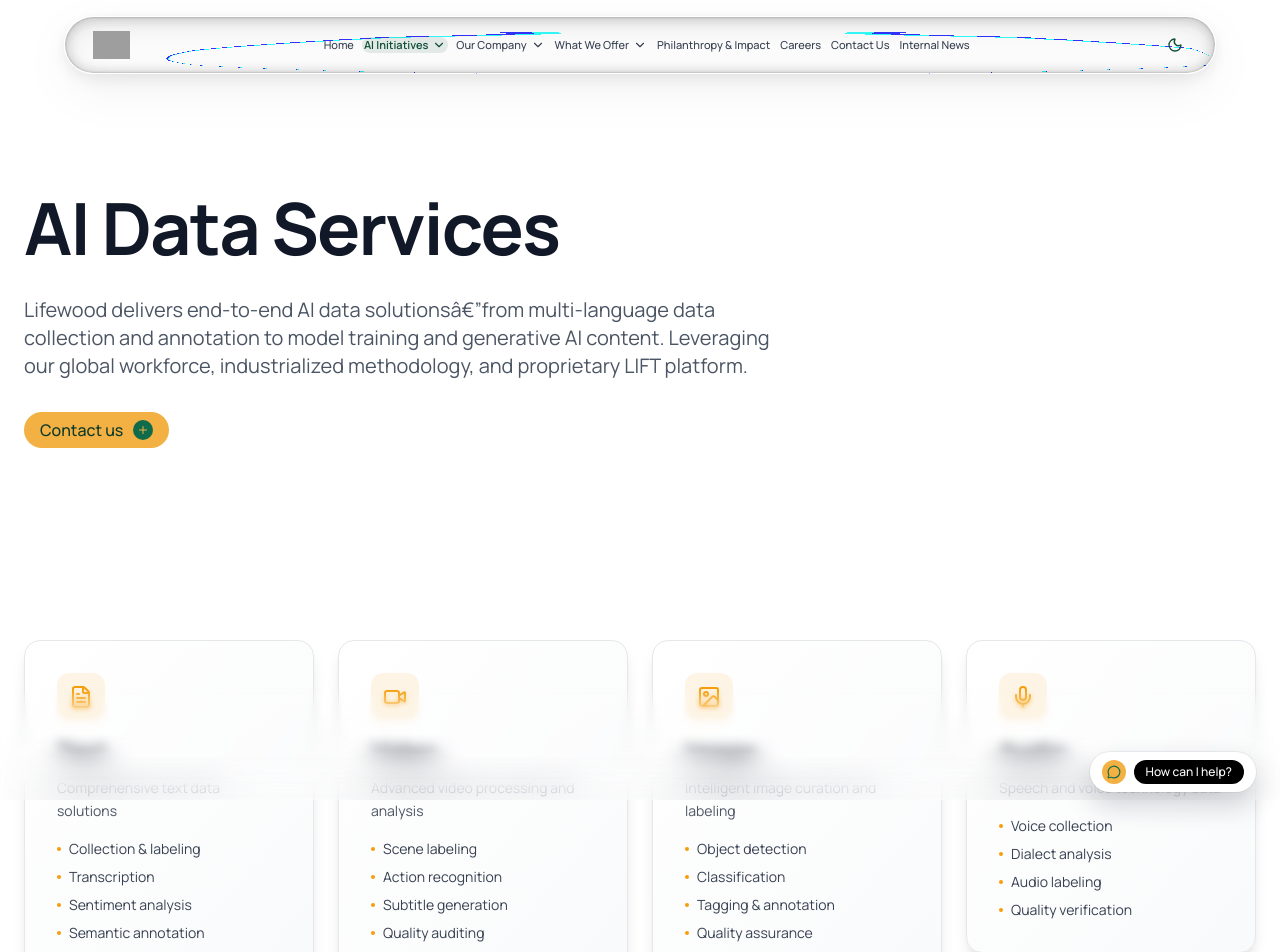
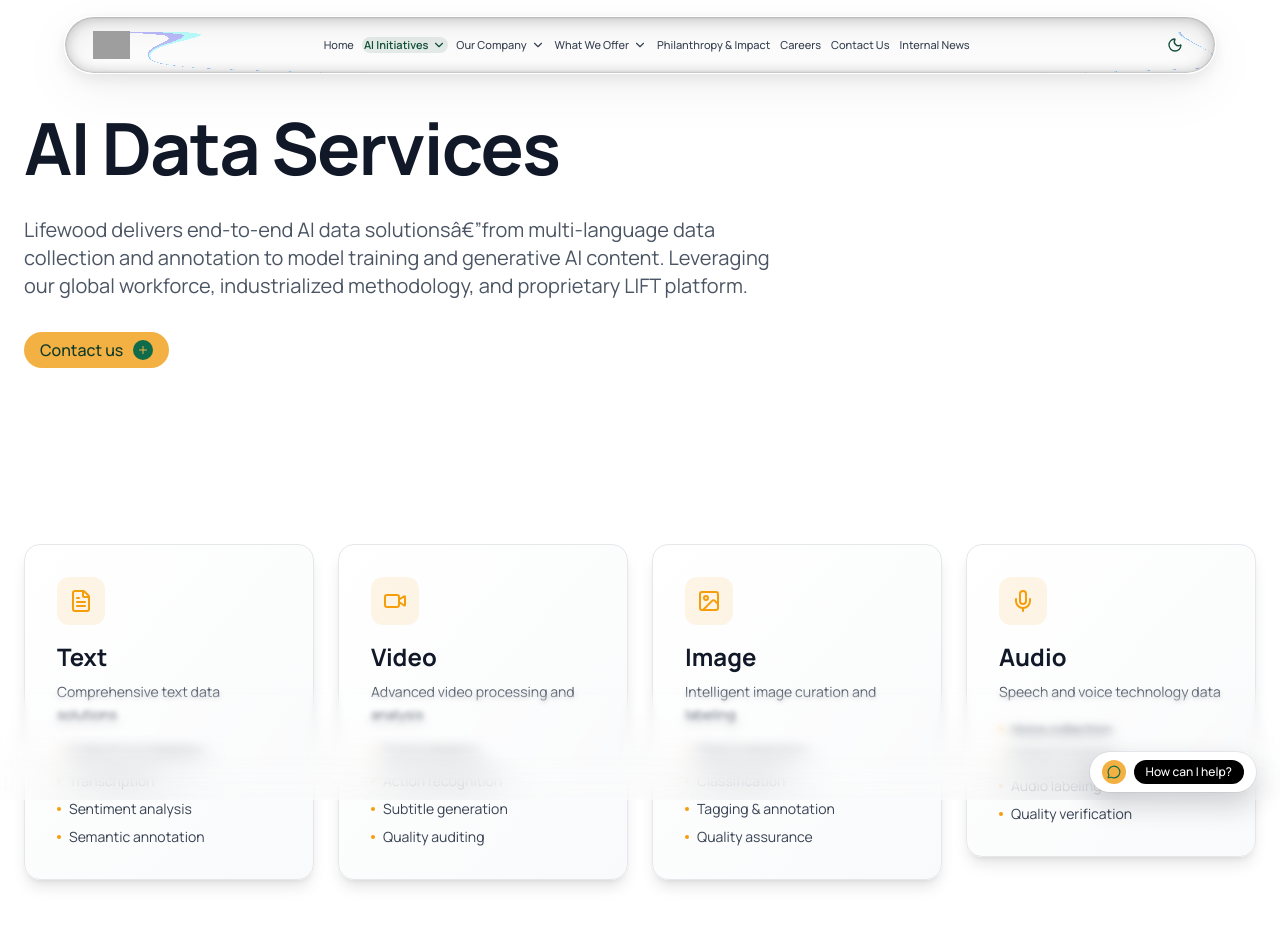
Before and after one commit to boi-daaniel/Lifewood-website, a React (Vite) app: page /ai-services in a window 1280 px wide. Shown: the top 952 px of the page. Built offline with nearby package versions, Linux system fonts and the light colour scheme; grey boxes are pictures that could not be loaded; a web font is replaced by a local one.

Commit message:
Updated navbar dropdown and Philanthropy page

```diff
--- a/components/Navbar.tsx
+++ b/components/Navbar.tsx
@@ -95,18 +95,18 @@
                 height="auto"
                 borderRadius={999}
                 borderWidth={0.05}
-                displace={0.42}
-                distortionScale={-170}
+                displace={0.22}
+                distortionScale={-90}
                 redOffset={0}
-                greenOffset={8}
-                blueOffset={16}
-                brightness={58}
-                opacity={0.95}
-                blur={9}
-                saturation={1.18}
-                backgroundOpacity={0.2}
-                mixBlendMode="screen"
-                className="w-full border border-white/55 shadow-[0_12px_30px_-20px_rgba(10,20,18,0.45)]"
+                greenOffset={4}
+                blueOffset={8}
+                brightness={64}
+                opacity={0.98}
+                blur={10}
+                saturation={1.06}
+                backgroundOpacity={0.74}
+                mixBlendMode="normal"
+                className="w-full border border-white/90 bg-white/85 ring-1 ring-black/8 shadow-[0_14px_30px_-18px_rgba(8,20,18,0.42)]"
                 style={{ overflow: 'visible' }}
             >
                 <div className={`w-full flex items-center ${isCollapsed ? 'justify-between px-3 md:px-2 py-1.5' : 'justify-between px-3 md:px-5 py-1.5'}`}>
@@ -150,7 +150,7 @@
                                     </button>
 
                                     {item.children && (
-                                        <div className="absolute top-full left-1/2 -translate-x-1/2 mt-1.5 min-w-[11rem] w-max opacity-0 invisible group-hover:opacity-100 group-hover:visible transition-all duration-200 transform translate-y-1 group-hover:translate-y-0">
+                                        <div className="absolute z-[120] top-full left-1/2 -translate-x-1/2 mt-1.5 min-w-[11rem] w-max opacity-0 invisible group-hover:opacity-100 group-hover:visible transition-all duration-200 transform translate-y-1 group-hover:translate-y-0">
                                             <GlassSurface
                                                 width="100%"
                                                 height="auto"
@@ -162,13 +162,18 @@
                                                 redOffset={0}
                                                 greenOffset={2}
                                                 blueOffset={4}
-                                                brightness={60}
-                                                opacity={0.94}
+                                                brightness={70}
+                                                opacity={1}
                                                 blur={10}
-                                                saturation={1.15}
-                                                backgroundOpacity={0.22}
+                                                saturation={1.02}
+                                                backgroundOpacity={0.9}
                                                 mixBlendMode="normal"
-                                                className="rounded-[14px] border border-white/80 bg-white/70 backdrop-blur-xl ring-1 ring-black/10 shadow-[0_18px_35px_-20px_rgba(15,23,42,0.55)]"
+                                                className="rounded-[14px] border border-white bg-white/95 backdrop-blur-xl ring-1 ring-black/12 shadow-[0_18px_35px_-20px_rgba(15,23,42,0.6)]"
+                                                style={{
+                                                    background: 'rgba(255,255,255,0.95)',
+                                                    backdropFilter: 'blur(14px) saturate(1.05)',
+                                                    WebkitBackdropFilter: 'blur(14px) saturate(1.05)'
+                                                }}
                                             >
                                                 <div className="py-1">
                                                     {item.children.map((child) => (
@@ -177,7 +182,7 @@
                                                                 key={child.label}
                                                                 to={child.href}
                                                                 className={`block whitespace-nowrap px-3 py-1.5 text-[11px] font-medium ${
-                                                                    isPathActive(child.href) ? 'text-brand-green' : 'text-gray-800 hover:text-brand-green'
+                                                                    isPathActive(child.href) ? 'text-brand-green' : 'text-gray-900 hover:text-brand-green'
                                                                 }`}
                                                             >
                                                                 {child.label}
@@ -186,7 +191,7 @@
                                                             <a
                                                                 key={child.label}
                                                                 href={child.href}
-                                                                className="block whitespace-nowrap px-3 py-1.5 text-[11px] font-medium text-gray-800 hover:text-brand-green"
+                                                                className="block whitespace-nowrap px-3 py-1.5 text-[11px] font-medium text-gray-900 hover:text-brand-green"
                                                             >
                                                                 {child.label}
                                                             </a>
--- a/pages/AIServices.tsx
+++ b/pages/AIServices.tsx
@@ -16,11 +16,10 @@
         whileHover={{ y: -8 }}
         className="group bg-gradient-to-br from-white to-gray-50 dark:from-white/5 dark:to-white/10 p-6 md:p-8 rounded-2xl border border-gray-200 dark:border-white/10 shadow-lg hover:shadow-2xl transition-all duration-300"
     >
-        <div className="flex items-start justify-between mb-4">
+        <div className="flex items-start mb-4">
             <div className="p-3 rounded-xl bg-brand-gold/10 group-hover:bg-brand-gold/20 transition-colors">
                 {icon}
             </div>
-            <ArrowRight className="opacity-0 group-hover:opacity-100 text-brand-gold transition-opacity" size={20} />
         </div>
         <h3 className="text-xl md:text-2xl font-bold mb-2 text-gray-900 dark:text-white">{title}</h3>
         <p className="text-gray-600 dark:text-gray-400 text-sm leading-relaxed mb-4">{description}</p>
@@ -437,7 +436,7 @@
     return (
         <div className="bg-white dark:bg-brand-green min-h-screen pt-20 md:pt-24 transition-colors duration-300 dark:[&_h1]:text-white dark:[&_h2]:text-white dark:[&_h3]:text-white dark:[&_h4]:text-white dark:[&_p]:text-gray-200 dark:[&_blockquote]:text-gray-100">
             {/* Hero Section */}
-            <section className="container mx-auto px-6 py-12 md:py-24">
+            <section className="container mx-auto px-6 pt-2 md:pt-4 pb-12 md:pb-20">
                 <motion.div
                     initial={{ opacity: 0, y: 20 }}
                     whileInView={{ opacity: 1, y: 0 }}
@@ -478,7 +477,7 @@
                     viewport={{ margin: "-100px" }}
                     transition={{ duration: 0.6 }}
                 >
-                    <div className="grid grid-cols-1 md:grid-cols-2 lg:grid-cols-4 gap-6 mb-12">
+                    <div className="grid grid-cols-1 md:grid-cols-2 lg:grid-cols-4 gap-6 mb-4 md:mb-6">
                         {services.map((service, index) => (
                             <motion.div
                                 key={service.title}
@@ -495,13 +494,13 @@
             </section>
 
             {/* Video Section */}
-            <section className="container mx-auto px-6 py-12 md:py-24">
+            <section className="container mx-auto px-6 pt-10 md:pt-14 pb-8 md:pb-12">
                 <motion.div
                     initial={{ opacity: 0, scale: 0.95 }}
                     whileInView={{ opacity: 1, scale: 1 }}
                     viewport={{ margin: "-100px" }}
                     transition={{ duration: 0.6 }}
-                    className="relative rounded-3xl overflow-hidden aspect-video bg-gray-900 shadow-2xl"
+                    className="relative mx-auto w-full max-w-4xl rounded-3xl overflow-hidden aspect-video bg-gray-900 shadow-2xl"
                 >
                     <iframe
                         className="w-full h-full"
--- a/pages/PhilanthropyImpact.tsx
+++ b/pages/PhilanthropyImpact.tsx
@@ -1,7 +1,6 @@
 import React, { useEffect, useRef } from 'react';
 import { motion, useScroll, useTransform } from 'framer-motion';
 import ScrollStack, { ScrollStackItem } from '../components/ScrollStack';
-import Aurora from '../components/Aurora';
 import ScrollFloat from '../components/ScrollFloat';
 import { ContactUsButton } from '../components/ContactUsButton';
 import './ElegantTextEffects.css';
@@ -142,14 +141,16 @@
     const imageUrl = 'https://framerusercontent.com/images/7RZ9ESz7UTTmxn6ifh8I9jHlHA.png?width=1004&height=591';
 
     return (
-        <section ref={sectionRef} className="relative mt-10 h-[115vh] md:h-[150vh]">
+        <section ref={sectionRef} className="relative mt-10 h-[82vh] md:h-[98vh]">
             <div className="sticky top-16 md:top-20 h-[58vh] md:h-[75vh] flex items-center justify-center">
-                <motion.img
-                    src={imageUrl}
-                    alt="People helping each other"
-                    style={{ opacity: fade, scale: zoom, y: rise }}
-                    className="w-full max-h-full object-contain object-center rounded-[1.75rem]"
-                />
+                <div className="w-full overflow-hidden rounded-[2rem] shadow-[0_20px_45px_-30px_rgba(15,23,42,0.45)]">
+                    <motion.img
+                        src={imageUrl}
+                        alt="People helping each other"
+                        style={{ opacity: fade, scale: zoom, y: rise }}
+                        className="w-full h-[58vh] md:h-[75vh] object-cover object-center"
+                    />
+                </div>
             </div>
         </section>
     );
@@ -433,17 +434,6 @@
             transition={{ duration: 0.45, ease: [0.22, 1, 0.36, 1] }}
             className="elegant-textfx relative overflow-hidden bg-[#f3f3f3] dark:bg-brand-green min-h-screen pt-20 md:pt-24 pb-24 transition-colors duration-300 dark:[&_h1]:text-white dark:[&_h2]:text-white dark:[&_h3]:text-white dark:[&_h4]:text-white dark:[&_p]:text-gray-200 dark:[&_blockquote]:text-gray-100"
         >
-            <div className="pointer-events-none absolute inset-0 z-0 opacity-40">
-                <div className="h-full w-full" style={{ maskImage: 'linear-gradient(180deg, #000 0%, #000 70%, transparent 100%)' }}>
-                    <Aurora
-                        colorStops={['#7cff67', '#B19EEF', '#ffb347']}
-                        blend={0.5}
-                        amplitude={1.0}
-                        speed={1}
-                    />
-                </div>
-            </div>
-
             <div className="relative z-10">
             <section className="container mx-auto px-6 min-h-[280px] md:min-h-[340px]">
                 <motion.div
```
